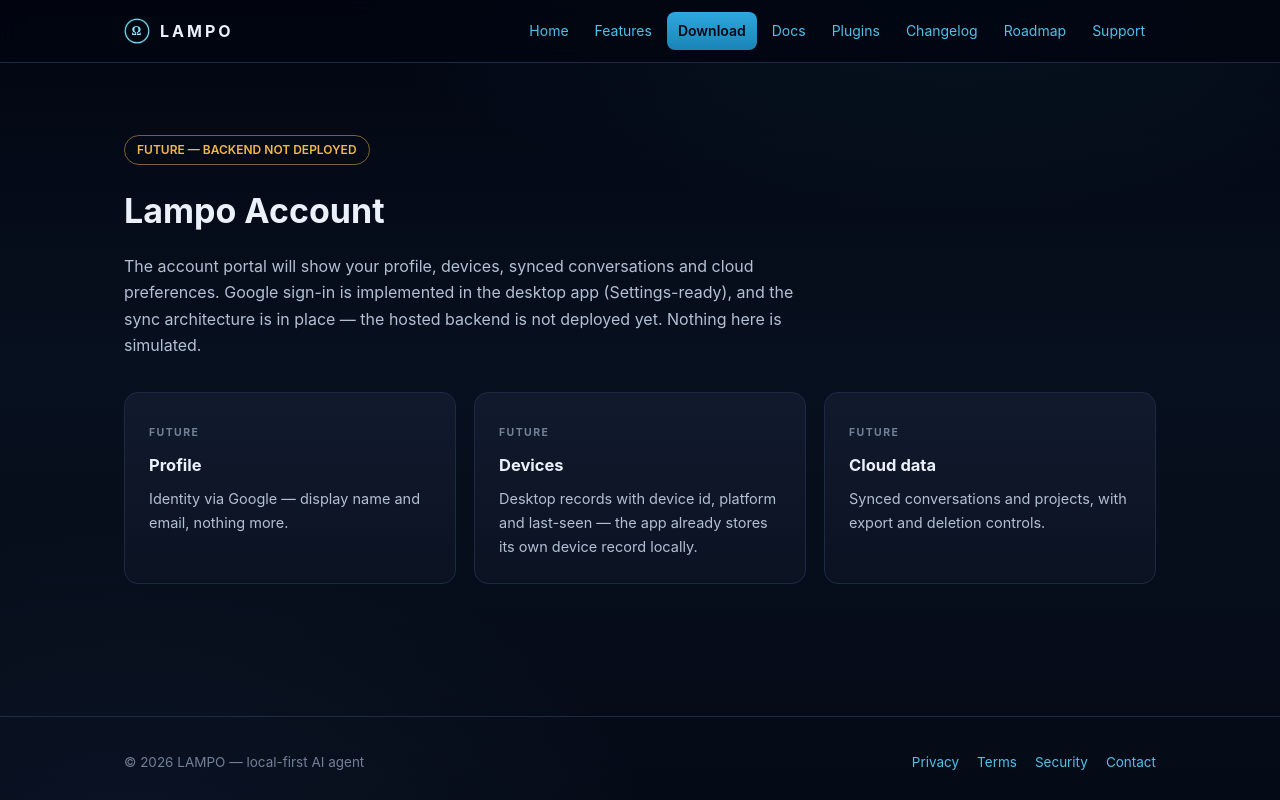
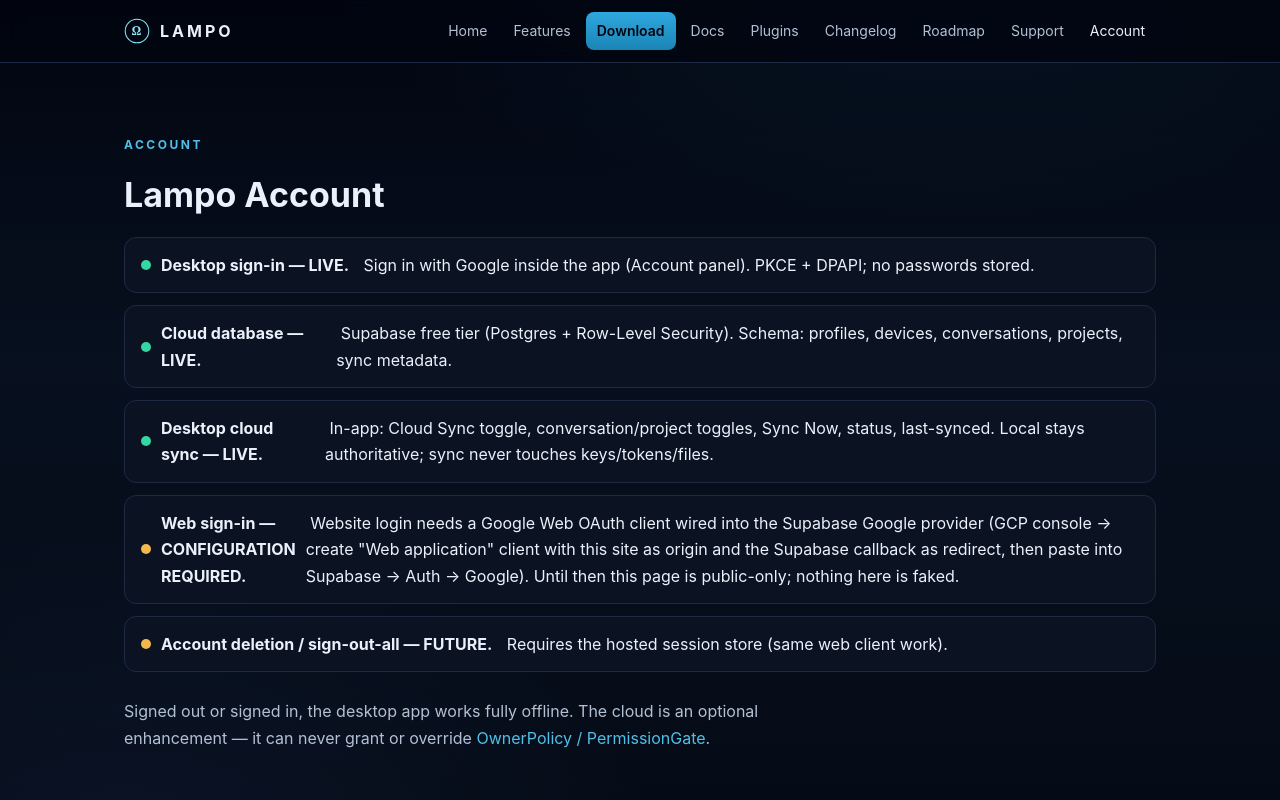
Before and after one commit to omegathor3-afk/lampo, a plain HTML site: page account.html in a window 1280 px wide. Shown: the top 800 px of the page. Drawn offline with Linux system fonts and the light colour scheme.

Commit message:
account page: desktop cloud sync LIVE, web login CONFIGURATION REQUIRED (honest)

```diff
--- a/account.html
+++ b/account.html
@@ -4,47 +4,40 @@
 <meta charset="utf-8"/>
 <meta name="viewport" content="width=device-width, initial-scale=1"/>
 <title>Account — LAMPO</title>
-<meta name="description" content="Account"/>
+<meta name="description" content="LAMPO account — cloud sync status and web sign-in."/>
 <link rel="icon" href="lampo-mark.svg" type="image/svg+xml"/>
 <link rel="stylesheet" href="style.css"/>
+<style>
+.state{display:flex;gap:10px;align-items:center;padding:14px 16px;border:1px solid var(--line);border-radius:12px;margin-bottom:12px;background:var(--surface)}
+.dot{width:10px;height:10px;border-radius:50%;flex:none}
+.g{background:#35D6A4}.y{background:#F2B84B}.r{background:#F16D78}
+</style>
 </head>
 <body>
 <nav><div class="wrap">
-  <a class="brand" href="index.html"><svg viewBox="0 0 64 64" fill="none" xmlns="http://www.w3.org/2000/svg">
-<circle cx="32" cy="32" r="29" stroke="url(#g)" stroke-width="2.5"/>
-<circle cx="32" cy="32" r="29" stroke="rgba(99,221,248,0.18)" stroke-width="6"/>
-<text x="32" y="43" text-anchor="middle" font-family="Georgia,serif" font-size="30"
- font-weight="700" fill="url(#g)">Ω</text>
-<defs><linearGradient id="g" x1="0" y1="0" x2="64" y2="64">
-<stop stop-color="#8BEAFF"/><stop offset="1" stop-color="#2EA8DF"/></linearGradient></defs></svg> LAMPO</a>
-  <div class="links"><a href="index.html" class='active'>Home</a><a href="features.html" class='active'>Features</a><a href="download.html" class='cta active'>Download</a><a href="docs.html" class='active'>Docs</a><a href="plugins.html" class='active'>Plugins</a><a href="changelog.html" class='active'>Changelog</a><a href="roadmap.html" class='active'>Roadmap</a><a href="support.html" class='active'>Support</a></div>
+  <a class="brand" href="index.html"><svg viewBox="0 0 64 64" fill="none" xmlns="http://www.w3.org/2000/svg"><circle cx="32" cy="32" r="29" stroke="url(#g)" stroke-width="2.5"/><text x="32" y="43" text-anchor="middle" font-family="Georgia,serif" font-size="30" font-weight="700" fill="url(#g)">Ω</text><defs><linearGradient id="g" x1="0" y1="0" x2="64" y2="64"><stop stop-color="#8BEAFF"/><stop offset="1" stop-color="#2EA8DF"/></linearGradient></defs></svg> LAMPO</a>
+  <div class="links">
+    <a href="index.html">Home</a><a href="features.html">Features</a><a href="download.html" class="cta">Download</a>
+    <a href="docs.html">Docs</a><a href="plugins.html">Plugins</a><a href="changelog.html">Changelog</a>
+    <a href="roadmap.html">Roadmap</a><a href="support.html">Support</a><a href="account.html" style="color:var(--text)">Account</a>
+  </div>
 </div></nav>
-<main>
-<section><div class="wrap">
-  <span class="badge warn">FUTURE — BACKEND NOT DEPLOYED</span>
+<main><section><div class="wrap">
+  <p class="kicker">ACCOUNT</p>
   <h2>Lampo Account</h2>
-  <p class="lead">The account portal will show your profile, devices, synced
-  conversations and cloud preferences. Google sign-in is implemented in the
-  desktop app (Settings-ready), and the sync architecture is in place — the
-  hosted backend is not deployed yet. Nothing here is simulated.</p>
-  <div class="grid c3">
-    <div class="card"><span class="tag mute">FUTURE</span><h3>Profile</h3>
-      <p>Identity via Google — display name and email, nothing more.</p></div>
-    <div class="card"><span class="tag mute">FUTURE</span><h3>Devices</h3>
-      <p>Desktop records with device id, platform and last-seen — the app
-      already stores its own device record locally.</p></div>
-    <div class="card"><span class="tag mute">FUTURE</span><h3>Cloud data</h3>
-      <p>Synced conversations and projects, with export and deletion
-      controls.</p></div>
-  </div>
-</div></section>
-</main>
+
+  <div class="state"><span class="dot g"></span><b>Desktop sign-in — LIVE.</b>&nbsp;Sign in with Google inside the app (Account panel). PKCE + DPAPI; no passwords stored.</div>
+  <div class="state"><span class="dot g"></span><b>Cloud database — LIVE.</b>&nbsp;Supabase free tier (Postgres + Row-Level Security). Schema: profiles, devices, conversations, projects, sync metadata.</div>
+  <div class="state"><span class="dot g"></span><b>Desktop cloud sync — LIVE.</b>&nbsp;In-app: Cloud Sync toggle, conversation/project toggles, Sync Now, status, last-synced. Local stays authoritative; sync never touches keys/tokens/files.</div>
+  <div class="state"><span class="dot y"></span><b>Web sign-in — CONFIGURATION REQUIRED.</b>&nbsp;Website login needs a Google Web OAuth client wired into the Supabase Google provider (GCP console → create "Web application" client with this site as origin and the Supabase callback as redirect, then paste into Supabase → Auth → Google). Until then this page is public-only; nothing here is faked.</div>
+  <div class="state"><span class="dot y"></span><b>Account deletion / sign-out-all — FUTURE.</b>&nbsp;Requires the hosted session store (same web client work).</div>
+
+  <p class="lead" style="margin-top:26px">Signed out or signed in, the desktop app works fully offline. The cloud is an optional enhancement — it can never grant or override
+  <a href="security.html">OwnerPolicy / PermissionGate</a>.</p>
+</div></section></main>
 <footer><div class="wrap">
   <span>© 2026 LAMPO — local-first AI agent</span>
-  <div class="links">
-    <a href="privacy.html">Privacy</a><a href="terms.html">Terms</a>
-    <a href="security.html">Security</a><a href="contact.html">Contact</a>
-  </div>
+  <div class="links"><a href="privacy.html">Privacy</a><a href="terms.html">Terms</a><a href="security.html">Security</a><a href="contact.html">Contact</a></div>
 </div></footer>
 </body>
 </html>
```
